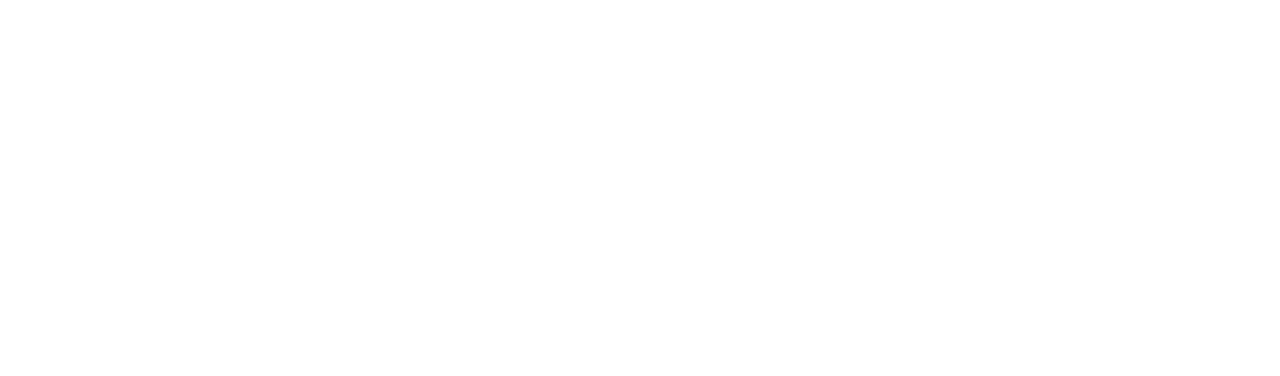
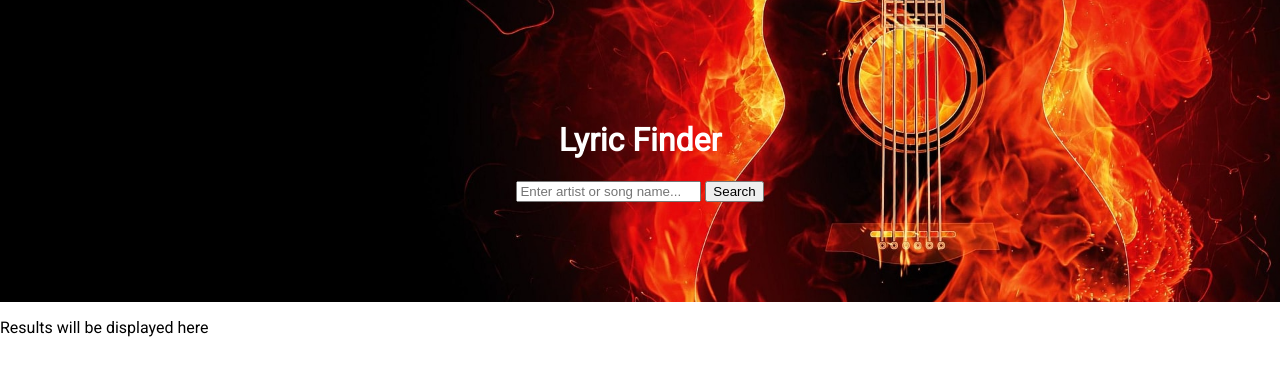
Before and after one commit to GlynWDavies-2019/LyricFinder, a plain HTML site: page index.html in a window 1280 px wide. Drawn offline with Linux system fonts and the light colour scheme.

Commit message:
Markup completed

```diff
--- a/index.html
+++ b/index.html
@@ -8,6 +8,17 @@
     <title>Lyric Finder</title>
 </head>
 <body>
+    <header>
+        <h1>Lyric Finder</h1>
+        <form id="form">
+            <input type="text" id="search" placeholder="Enter artist or song name...">
+            <button>Search</button>
+        </form>
+    </header>
+    <div id="result" class="container">
+        <p>Results will be displayed here</p>
+    </div>
+    <div class="container centered" id="more"></div>
     <script src="./script.js"></script>
 </body>
 </html>
--- a/style.css
+++ b/style.css
@@ -9,5 +9,34 @@
 }
 
 body {
+    background-color: #FFFFFF;
     font-family: 'Roboto', sans-serif;
+    margin: 0px;
 }
+
+button {
+    cursor: pointer;
+}
+
+button:active {
+    transform: scale(0.95);
+}
+
+input:focus,
+button:focus {
+    outline: none;
+}
+
+header {
+    align-items: center;
+    background-image: URL('./guitar.jpg');
+    background-position: center center;
+    background-repeat: no-repeat;
+    background-size: cover;
+    color: #FFFFFF;
+    display: flex;
+    flex-direction: column;
+    justify-content: center;
+    padding: 100px 0px;
+    position: relative;
+}
```
Also changed, not shown: guitar.jpg (added).
